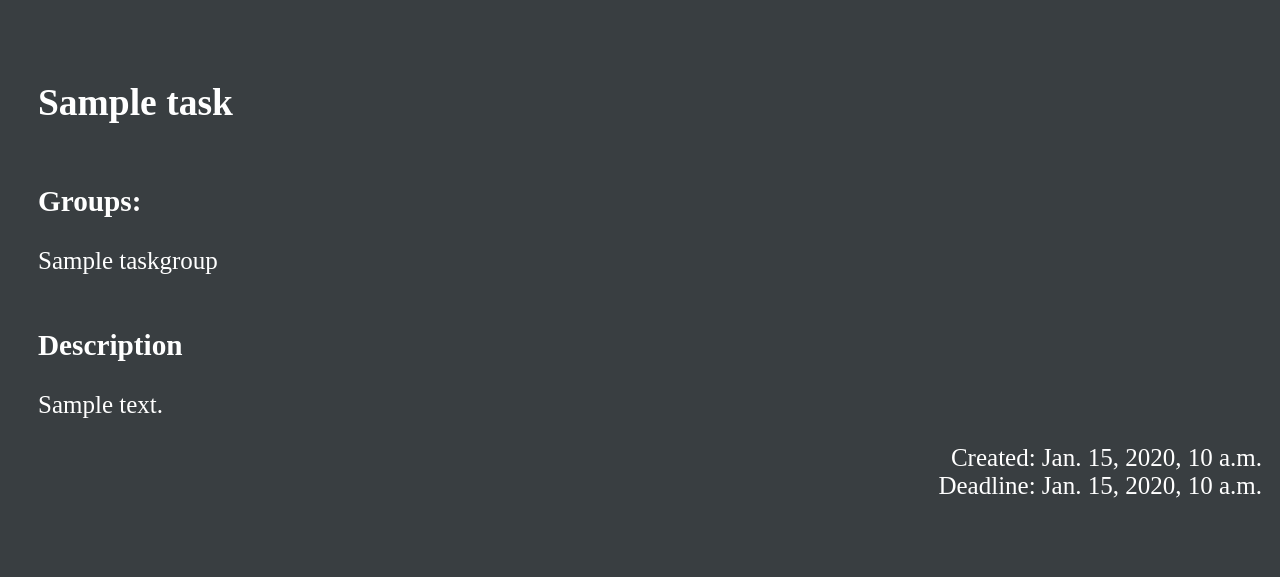
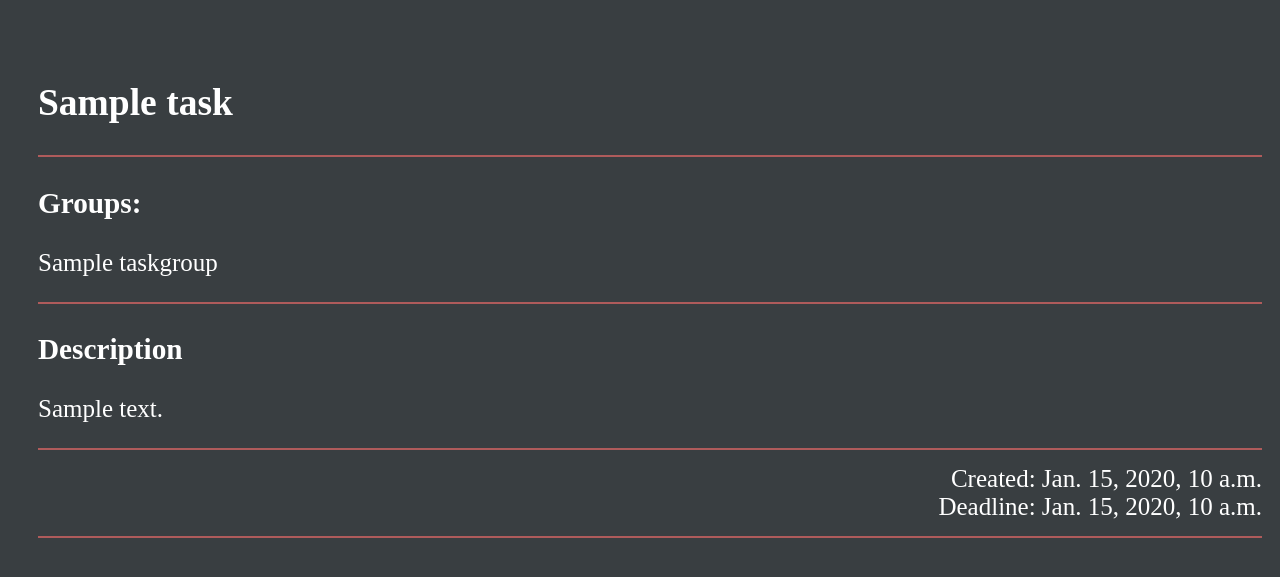
Before and after one commit to 1Eel3ven/to-do-list, a Django app: page /tasks/1/ in a window 1280 px wide. Shown: the part 106-683 px from the top of the page. Run offline with Django 5.2, Linux system fonts and the light colour scheme; tables that the repository leaves empty hold one stand-in row (values such as "Sample post").

Commit message:
Create functional done; Design changes in detail page

```diff
--- a/mysite/todolist/models.py
+++ b/mysite/todolist/models.py
@@ -1,6 +1,6 @@
 from django.db import models
 from django.utils import timezone
-from django.forms import ModelForm, CharField, TextInput
+from django.forms import ModelForm, CharField, DateTimeInput
 
 PRIORITYCHOICES = [
        ('Low', 'Low'),
@@ -34,7 +34,7 @@ class Task(models.Model):
 
 
 class TaskForm(ModelForm):
-    deadline = CharField(widget=TextInput(attrs={'type':'time'}))
+    deadline = CharField(widget=DateTimeInput(attrs={'type':'datetime-local'}))
 
     class Meta:
         model = Task
--- a/mysite/todolist/static/todolist/style.css
+++ b/mysite/todolist/static/todolist/style.css
@@ -112,4 +112,11 @@ input[type=image] {
 
 .detail_flex_container > div {
     margin: 0px 10px;
+
+    border-bottom: 2px solid #AF5B5B;
 }
+
+.detail_time_info {
+    text-align: right;
+    padding: 15px 0px;
+}
--- a/mysite/todolist/templates/todolist/detail.html
+++ b/mysite/todolist/templates/todolist/detail.html
@@ -14,7 +14,7 @@
             <p>{{ task.description }}</p>
         </div>
 
-        <div style='text-align:right'>
+        <div class='detail_time_info'>
             Created: {{ task.creation_date }}<br>
             Deadline: {{ task.deadline }}
         </div>
--- a/mysite/todolist/urls.py
+++ b/mysite/todolist/urls.py
@@ -8,4 +8,5 @@ urlpatterns = [
     path('', views.IndexView.as_view(), name='index'),
     path('<int:pk>/', views.DetailView.as_view(), name='detail'),
     path('<int:task_id>/complete/', views.CompleteTask, name='complete_task'),
+    path('create/', views.CreateTask, name='create_task')
 ]
--- a/mysite/todolist/views.py
+++ b/mysite/todolist/views.py
@@ -1,7 +1,8 @@
-from django.shortcuts import redirect, get_object_or_404
+from django.shortcuts import redirect, get_object_or_404, HttpResponseRedirect
 from django.views import generic
+from django.urls import reverse
 
-from .models import Task, TaskForm
+from .models import Task, TaskForm, TaskGroup
 
 class IndexView(generic.ListView):
     template_name = 'todolist/index.html'
@@ -37,4 +38,15 @@ def CompleteTask(request, task_id):
     return redirect('todolist:index')
 
 def CreateTask(request):
-    pass
+    if request.method == "POST":
+        form = TaskForm(request.POST)
+
+        if form.is_valid():
+            cleaned_data = form.cleaned_data
+            groups = cleaned_data.pop('group') # Removing many-to-many field from cleaned_data
+
+            new_task = Task.objects.create(**cleaned_data)
+            new_task.group.set(groups)
+            new_task.save()
+
+    return HttpResponseRedirect(reverse('todolist:index'))
```
Also changed, not shown: mysite/todolist/templates/todolist/index.html (+4 -4 lines).
